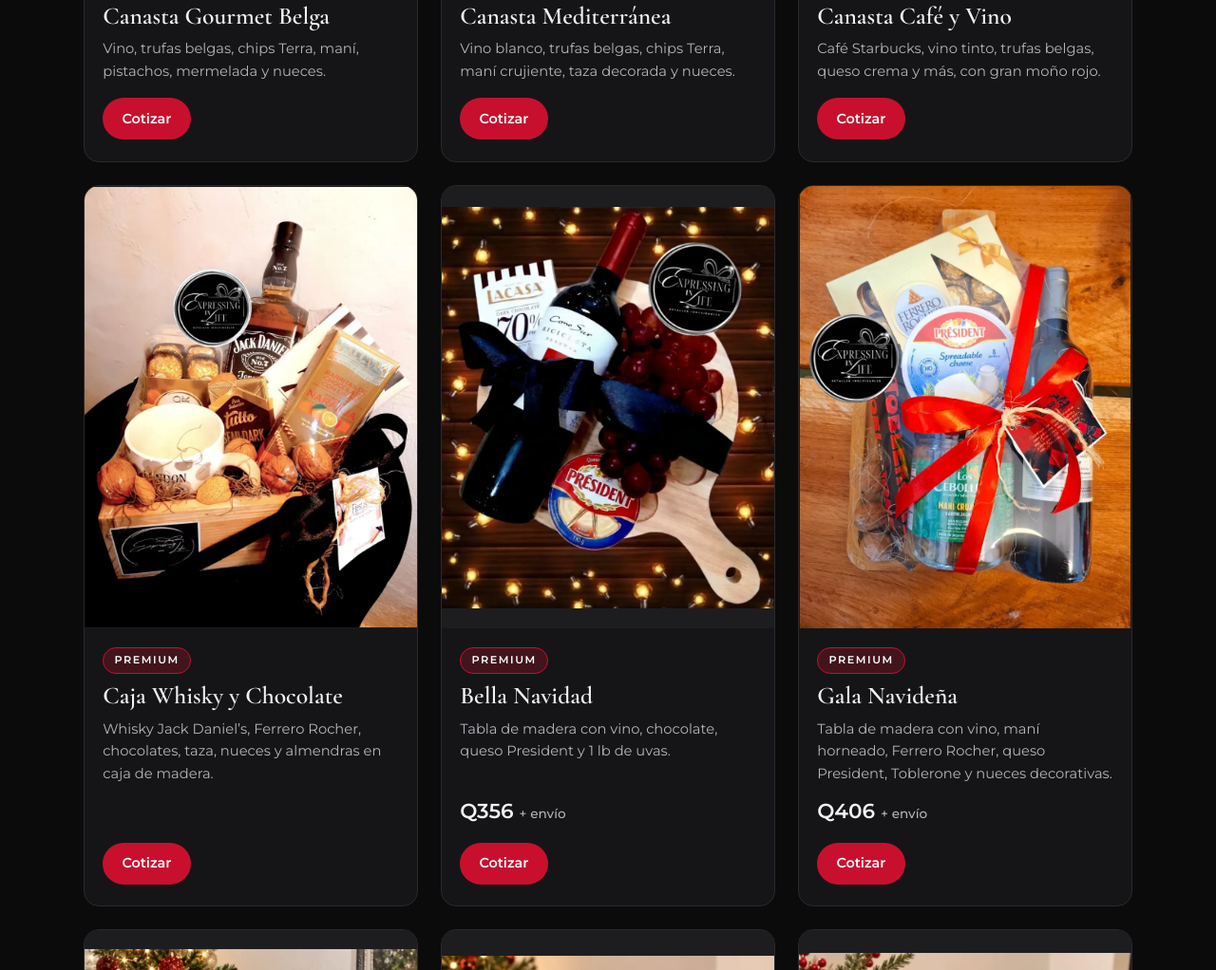
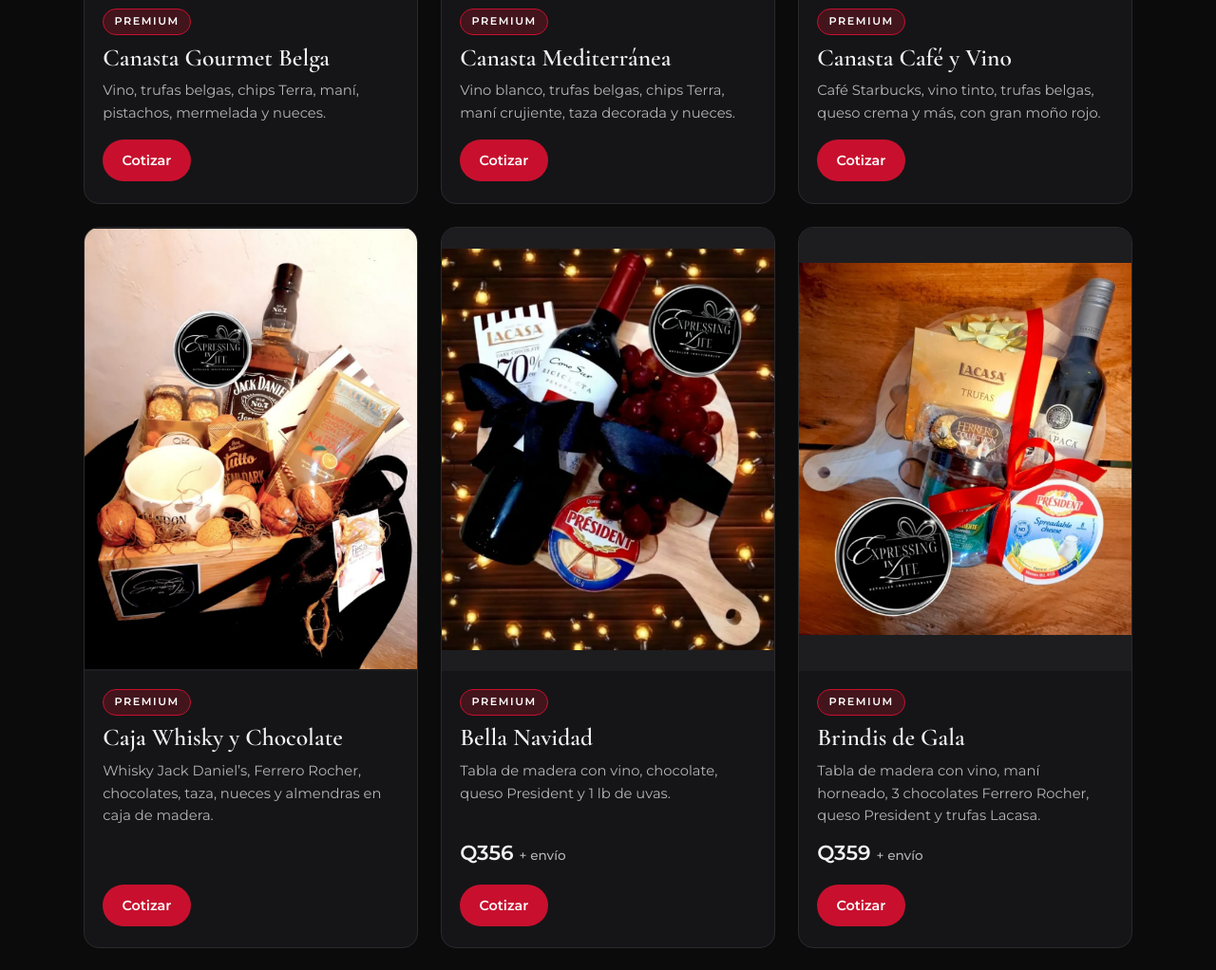
Before and after one commit to Joszhuua/expressing-in-life, a plain HTML site: page index.html in a window 1280 px wide. Shown: the part 8788-9810 px from the top of the page at 95% size. Drawn offline with nearby package versions, Linux system fonts and the light colour scheme.

Commit message:
feat: Picoteo Elegante (antes Tabla Cabernet) y Brindis de Gala con precio + envío
Co-Authored-By: Claude Opus 5.5 <noreply@anthropic.com>

```diff
--- a/index.html
+++ b/index.html
@@ -188,7 +188,8 @@
         </li>
         <li class="card">
           <img src="/img/canasta-21.webp" alt="Tabla de madera con vino Cabernet Sauvignon, chips Terra, queso crema y estrella de Ferrero Rocher" width="1026" height="1200" loading="lazy">
-          <div class="card-body"><span class="tag tag-premium">Premium</span><h3>Tabla Cabernet</h3><p>Vino Cabernet Sauvignon, chips Terra, queso crema y Ferrero Rocher sobre tabla de madera.</p>
+          <div class="card-body"><span class="tag tag-premium">Premium</span><h3>Picoteo Elegante</h3><p>Tabla de madera con vino, 3 chocolates Ferrero Rocher, queso President y chips de vegetales.</p>
+            <p class="price">Q329 <span>+ envío</span></p>
             <a class="btn btn-cta btn-sm" data-dm href="#contacto">Cotizar</a></div>
         </li>
         <li class="card">
@@ -230,6 +231,12 @@
           <img src="/img/canasta-35.webp" alt="Tabla de madera con vino Cono Sur, chocolate Lacasa 70 %, queso President y uvas, con moño negro" width="936" height="1131" loading="lazy">
           <div class="card-body"><span class="tag tag-premium">Premium</span><h3>Bella Navidad</h3><p>Tabla de madera con vino, chocolate, queso President y 1 lb de uvas.</p>
             <p class="price">Q356 <span>+ envío</span></p>
+            <a class="btn btn-cta btn-sm" data-dm href="#contacto">Cotizar</a></div>
+        </li>
+        <li class="card">
+          <img src="/img/canasta-38.webp" alt="Tabla de madera con vino Tarapacá, trufas Lacasa, Ferrero Rocher, queso President y maní, con moño rojo" width="1009" height="1131" loading="lazy">
+          <div class="card-body"><span class="tag tag-premium">Premium</span><h3>Brindis de Gala</h3><p>Tabla de madera con vino, maní horneado, 3 chocolates Ferrero Rocher, queso President y trufas Lacasa.</p>
+            <p class="price">Q359 <span>+ envío</span></p>
             <a class="btn btn-cta btn-sm" data-dm href="#contacto">Cotizar</a></div>
         </li>
         <li class="card">
```
Also changed, not shown: img/canasta-38.webp (added).
